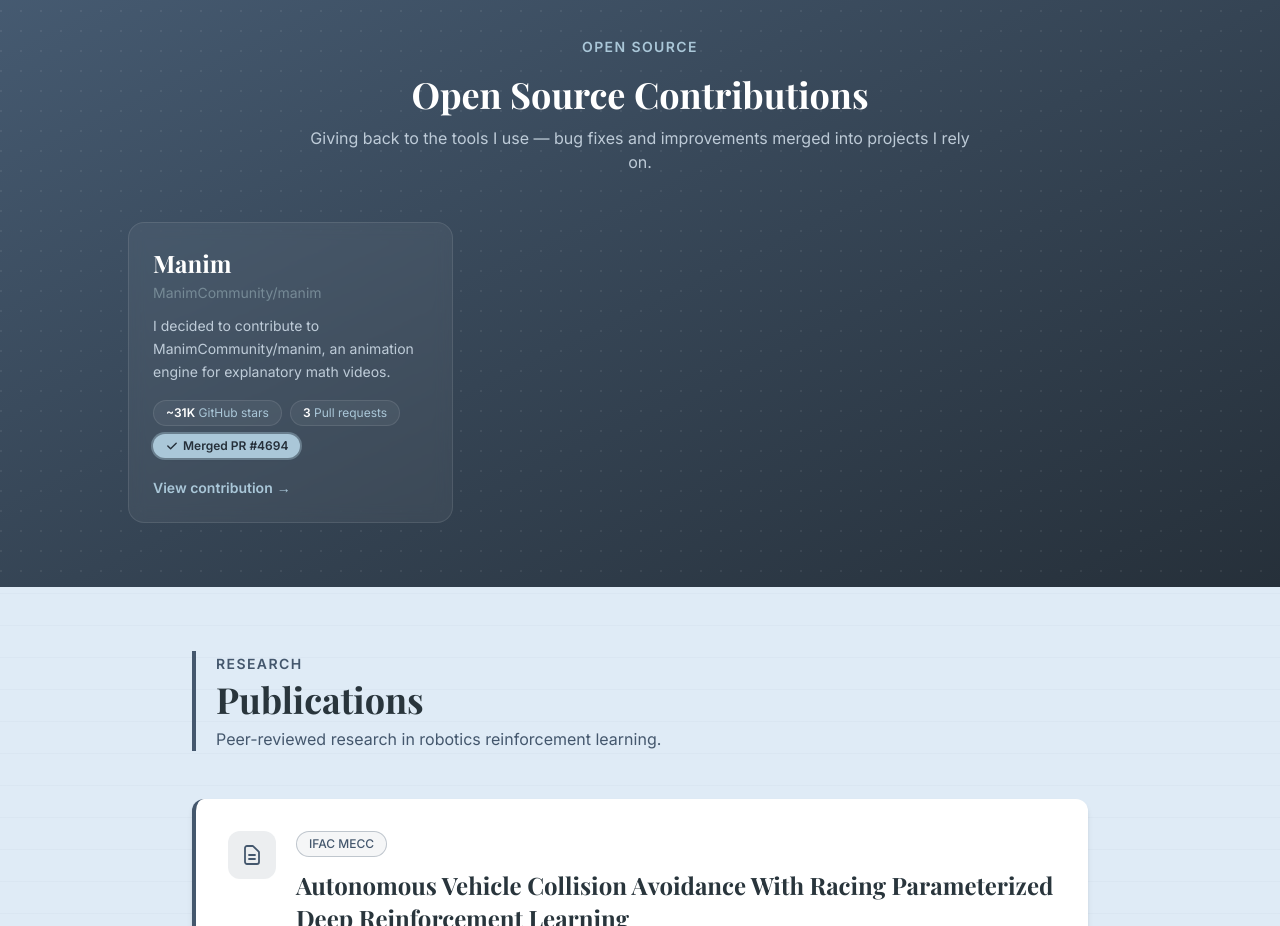
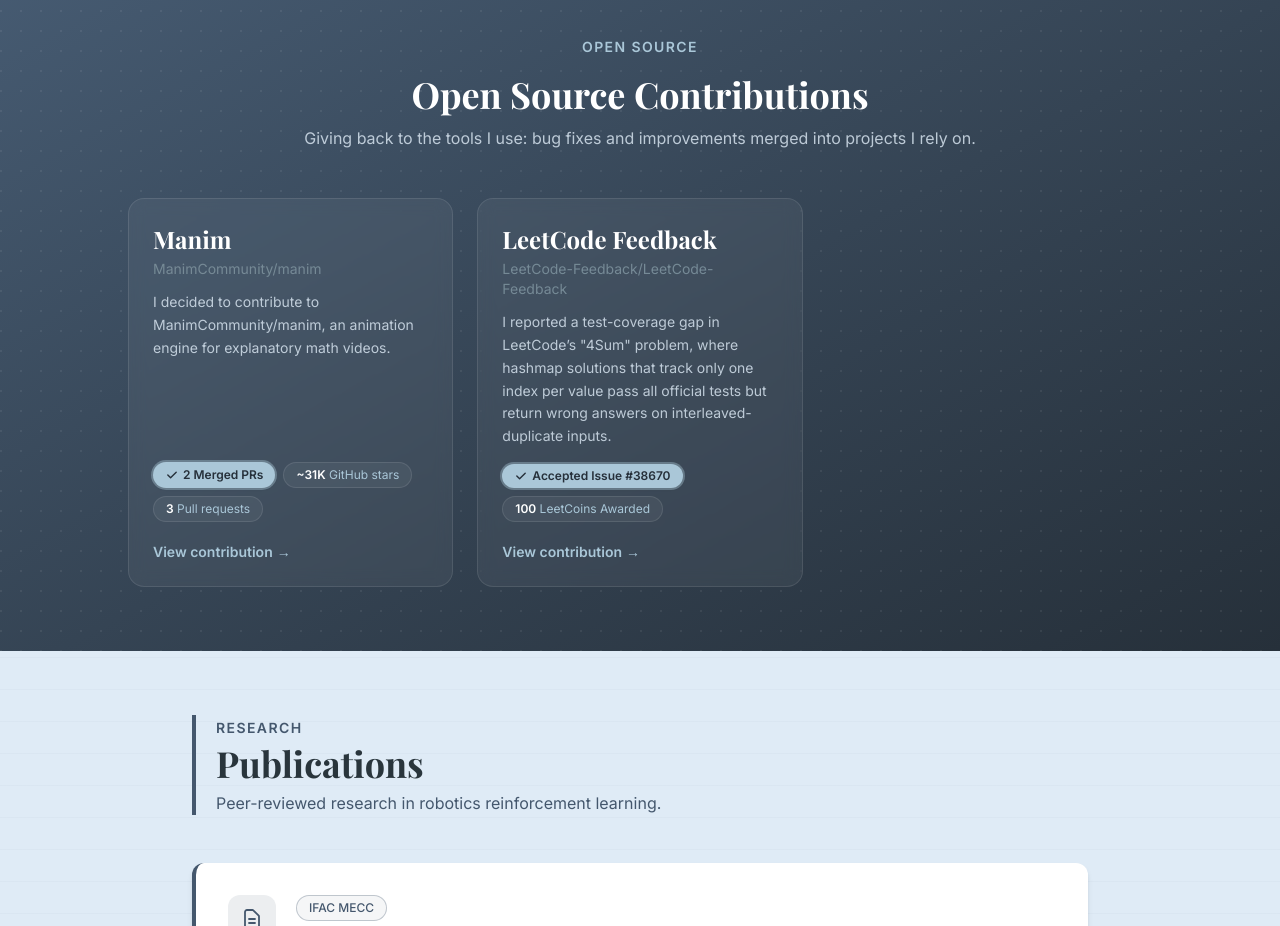
Before and after one commit to vihdutta/portfolio, a React (Vite) app: page / in a window 1280 px wide. Shown: the part 1840-2766 px from the top of the page. Built offline with nearby package versions, Linux system fonts and the light colour scheme.

Commit message:
added second merged

```diff
--- a/src/data/contributions.ts
+++ b/src/data/contributions.ts
@@ -21,7 +21,10 @@
   stats: ContributionStat[];
   intro: string[];
   prs: ContributionPR[];
-  reflection: string[];
+  /** Overrides for PR-specific copy on the detail page, for contributions that aren't a merged PR (e.g. a filed issue). */
+  sectionLabel?: string;
+  prLinkLabel?: string;
+  ctaLabel?: string;
 }
 
 export const contributions: Contribution[] = [
@@ -34,9 +37,9 @@
     summary:
       'I decided to contribute to ManimCommunity/manim, an animation engine for explanatory math videos.',
     stats: [
+      { value: '2', label: 'Merged PRs', highlight: true },
       { value: '~31K', label: 'GitHub stars' },
       { value: '3', label: 'Pull requests' },
-      { value: 'Merged', label: 'PR #4694', highlight: true },
     ],
     intro: [
       `I decided to contribute to ManimCommunity/manim, an animation engine for explanatory math videos. This framework particularly allows one to write concise Python scripts to generate mathematical animations and is popular amongst researchers and YouTubers. In fact, I had chosen this project because I discovered 3Blue1Brown uses it to create their math videos. Further, choosing this project provides me the sense of "giving back"-- the Manim framework was originally created by 3Blue1Brown too.`,
@@ -63,21 +66,45 @@
         ],
       },
       {
-        tag: 'PR #4703',
+        tag: 'PR #4703 · Merged',
         url: 'https://github.com/ManimCommunity/manim/pull/4703',
         title: 'Regression test for the stroke-width fix',
         body: [
           `This PR was simply for quality control of PR1. I did not initially include a regression test for PR1, so I decided to create another PR with the integration test.`,
+          `The test is built from the original reproduction code attached to the issue my first PR closed, so it fails against the pre-fix code and passes after it. Locking the behavior down in the test suite matters here because the fixed-orientation bug I tackled in PR #4701 stems from the same underlying interaction between compound objects and their text subobjects– without a regression test, a future refactor in that area could quietly reintroduce the scaling bug.`,
         ],
       },
     ],
-    reflection: [
-      `I must say I was very excited to start this project because I've always wanted to contribute to open source since a few years ago. There was a time I was working on a small single player game using Rust. During the development, I discovered that I had a compiler error even though I was quite sure my code was correct. After some digging, I discovered through a Github issue that generating constants at compile time in a particular built-in structure was not yet implemented in the programming language itself! I always thought that open source was interesting– even more so after having a personal motivation to fix a problem in a project I was using. Unfortunately, I was unfamiliar with open source, let alone compile time programming language issues. While I still have to look into programming language specifics to contribute to Rust one day, this project enabled me to become comfortable with how open source works in general.`,
-      `It was daunting to see the documentation page when starting my first PR. However, I discovered it was not nearly as complicated as I thought. Many of the processes were automated/shown with the PR request itself, and the format for a PR request was autofilled when I created it. The code was simple as any other project to download, and testing the bug-producing code didn't cause any issues once I had set up my uv environment and installed all the dependencies. After that, the hard part was finding what Python files were relevant in the sea of folders and files.`,
-      `Fortunately, I was able to use AI to help pinpoint what files may be of interest for me. Once I discovered what files were relevant to the issue at hand, I took a great deal of time to review the contents. It was a mistake to read through all the files the AI mentioned, however. I noted this after discovering there was only one function relevant to the bug at hand. Once I found the function, my review of a large amount of Manim's code led me to quickly see that the current stroke scale function neglected the fact that the different subobjects of the object being stroke scaled could have different strokes– the function incorrectly multiplied the new scaling factor for each subobject based on the parent object's stroke scale. I thought it was fascinating that despite how much preparation it required me to find the issue, the bug and fix were both hardly 10 lines of code.`,
-      `Submitting the PR is where I had the most interaction with the community of maintainers. I discussed briefly in the Discord, and was pleasantly surprised how quickly the maintainers were wishing to help. In fact, just a few hours after I asked how to merge my changes (because the merge requirements were complete), a maintainer said they would take a look– when I checked my PR next, my changes were merged! I was pleasantly surprised with how nice the developers were with helping me figure out what are likely rudimentary questions.`,
-      `Lastly, a large change I had made from my original plan was creating my regression test for the bug after I had submitted both PRs. In hindsight, I should have followed Test-Driven Development, writing the regression test before or alongside the bugfix so the test could fail first (confirming the bug), then pass after my fix (confirming the solution). Instead, I wrote the regression test after submitting both PRs, which forced an additional review cycle and slowed down the acceptance process– a concrete example of how deviating from TDD increases downstream cost, consistent with the risk and scheduling principle that the cost of a change increases the later it is made in the process.`,
+  },
+  {
+    id: 'leetcode-feedback',
+    name: 'LeetCode Feedback',
+    repo: 'LeetCode-Feedback/LeetCode-Feedback',
+    repoUrl: 'https://github.com/LeetCode-Feedback/LeetCode-Feedback',
+    mergedPrUrl: 'https://github.com/LeetCode-Feedback/LeetCode-Feedback/issues/38670',
+    summary:
+      'I reported a test-coverage gap in LeetCode’s "4Sum" problem, where hashmap solutions that track only one index per value pass all official tests but return wrong answers on interleaved-duplicate inputs.',
+    stats: [
+      { value: 'Accepted', label: 'Issue #38670', highlight: true },
+      { value: '100', label: 'LeetCoins Awarded' },
     ],
+    intro: [
+      `LeetCode's "4Sum" problem asks for all unique quadruplets in an array that sum to a target value. A common but flawed approach uses a hashmap that stores only one index per value, then looks up complements. That approach silently breaks when the correct quadruplet is made of four copies of the same value interleaved with other values in the array, so the hashmap overwrites earlier indices for repeated values and the quadruplet is never found.`,
+      `I noticed this while testing a hashmap-based solution against a case I wrote myself: \`nums = [0,-1,1,-1,1,-1,1,-1]\`, \`target = -4\`, which should return \`[[-1,-1,-1,-1]]\`. The buggy solution returned an empty list on my local test, yet was still accepted by LeetCode's official judge, meaning the existing test suite for the problem had no case that exercised this failure mode.`,
+    ],
+    prs: [
+      {
+        tag: 'Issue #38670 · Accepted',
+        url: 'https://github.com/LeetCode-Feedback/LeetCode-Feedback/issues/38670',
+        title: 'Missing test case: interleaved-duplicate quadruplets in 4Sum',
+        body: [
+          `I filed a report against LeetCode's public feedback tracker describing the gap, along with the reproduction case and the incorrect hashmap approach that slips past every existing test. The LeetCode team confirmed the report and used it to strengthen the problem's test suite, then credited my account 100 LeetCoins as thanks.`,
+        ],
+      },
+    ],
+    sectionLabel: 'What I reported',
+    prLinkLabel: 'View the issue',
+    ctaLabel: 'View the accepted issue',
   },
 ];
 
--- a/src/pages/Contribution.tsx
+++ b/src/pages/Contribution.tsx
@@ -2,6 +2,22 @@
 import { Link, useParams } from 'react-router-dom';
 import { getContribution } from '../data/contributions';
 import { Footer } from '../components';
+
+// Renders `backtick` segments in a paragraph as inline <code>, everything else as plain text.
+const renderWithInlineCode = (text: string) =>
+  text.split(/(`[^`]+`)/g).map((segment, i) =>
+    segment.startsWith('`') && segment.endsWith('`') ? (
+      <code
+        key={i}
+        className="rounded bg-gray-100 px-1.5 py-0.5 font-mono text-[0.9em]"
+        style={{ color: '#29353c' }}
+      >
+        {segment.slice(1, -1)}
+      </code>
+    ) : (
+      segment
+    )
+  );
 
 export const Contribution = () => {
   const { contributionId } = useParams();
@@ -26,7 +42,18 @@
     );
   }
 
-  const { name, repo, repoUrl, mergedPrUrl, stats, intro, prs, reflection } = contribution;
+  const {
+    name,
+    repo,
+    repoUrl,
+    mergedPrUrl,
+    stats,
+    intro,
+    prs,
+    sectionLabel = 'What I built',
+    prLinkLabel = 'View PR',
+    ctaLabel = 'View the merged PR',
+  } = contribution;
 
   return (
     <div className="min-h-screen">
@@ -115,13 +142,13 @@
             {/* Intro */}
             <div className="space-y-4 text-lg leading-relaxed text-gray-700">
               {intro.map((paragraph, i) => (
-                <p key={i}>{paragraph}</p>
+                <p key={i}>{renderWithInlineCode(paragraph)}</p>
               ))}
             </div>
 
             {/* What I built */}
             <h2 className="mt-12 mb-5 text-2xl font-bold" style={{ color: '#29353c' }}>
-              What I built
+              {sectionLabel}
             </h2>
             <div className="space-y-4">
               {prs.map((pr) => (
@@ -147,27 +174,17 @@
                   </h3>
                   <div className="mt-2 space-y-3 leading-relaxed text-gray-700">
                     {pr.body.map((paragraph, i) => (
-                      <p key={i}>{paragraph}</p>
+                      <p key={i}>{renderWithInlineCode(paragraph)}</p>
                     ))}
                   </div>
                   <span
                     className="mt-3 inline-flex items-center text-sm font-semibold"
                     style={{ color: '#44576d' }}
                   >
-                    View PR
+                    {prLinkLabel}
                     <span className="ml-1 transition-transform duration-200 group-hover:translate-x-1">→</span>
                   </span>
                 </a>
-              ))}
-            </div>
-
-            {/* Reflections */}
-            <h2 className="mt-12 mb-5 text-2xl font-bold" style={{ color: '#29353c' }}>
-              Reflections
-            </h2>
-            <div className="space-y-4 leading-relaxed text-gray-700">
-              {reflection.map((paragraph, i) => (
-                <p key={i}>{paragraph}</p>
               ))}
             </div>
 
@@ -180,7 +197,7 @@
                 className="inline-flex items-center rounded-lg px-6 py-3 font-medium text-white transition-all duration-200 hover:-translate-y-1 hover:shadow-xl"
                 style={{ backgroundColor: '#29353c' }}
               >
-                View the merged PR
+                {ctaLabel}
                 <span className="ml-1">→</span>
               </a>
               <a
--- a/src/pages/Home.tsx
+++ b/src/pages/Home.tsx
@@ -189,7 +189,7 @@
               Open Source Contributions
             </h2>
             <p className="text-[#dfebf6]/80 text-center max-w-2xl mx-auto mb-12">
-              Giving back to the tools I use — bug fixes and improvements merged into projects I rely on.
+              Giving back to the tools I use: bug fixes and improvements merged into projects I rely on.
             </p>
 
             {/* Contribution capsules — compact cards, built to scale to many */}
```
